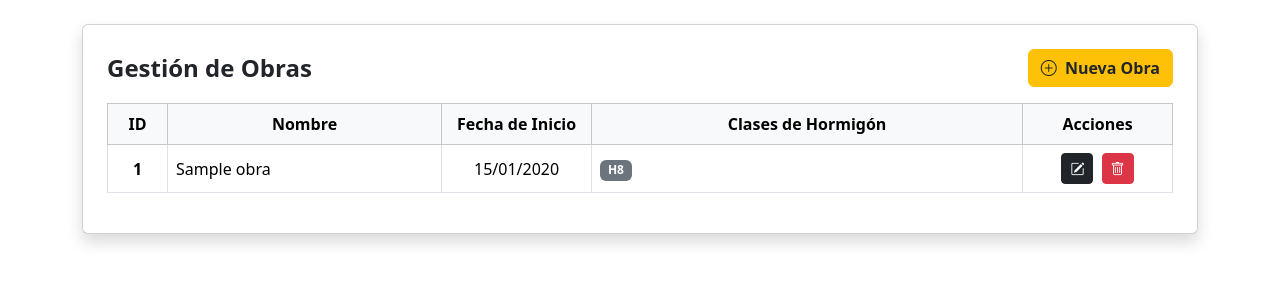
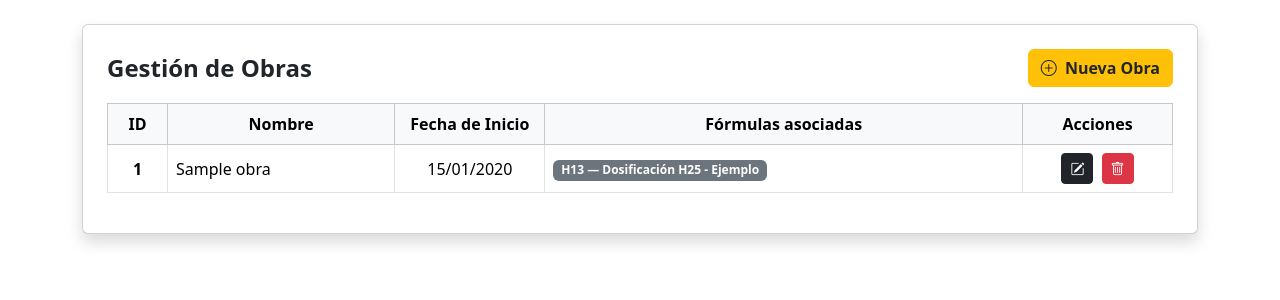
Before and after one commit to santiagonisi/Hormigon, a Flask app: page /obras in a window 1280 px wide. Shown: the part 66-366 px from the top of the page. Run offline with Flask 3, Linux system fonts and the light colour scheme; tables that the repository leaves empty hold one stand-in row (values such as "Sample post").

Commit message:
asociacion de formulas con obras

```diff
--- a/app.py
+++ b/app.py
@@ -2,6 +2,9 @@ from flask import Flask, render_template, request, jsonify, redirect, url_for, a
 from flask_sqlalchemy import SQLAlchemy
 from datetime import datetime
 import os
+from sqlalchemy import event
+import sqlite3
+from sqlalchemy.engine import Engine
 
 BASE_DIR = os.path.dirname(os.path.abspath(__file__))
 DB_PATH = os.path.join(BASE_DIR, 'database.db')
@@ -11,6 +14,13 @@ app.config['SQLALCHEMY_DATABASE_URI'] = 'sqlite:///' + DB_PATH
 app.config['SQLALCHEMY_TRACK_MODIFICATIONS'] = False
 db = SQLAlchemy(app)
 
+@event.listens_for(Engine, "connect")
+def _set_sqlite_pragma(dbapi_connection, connection_record):
+    # Habilita foreign_keys sólo para conexiones sqlite3
+    if isinstance(dbapi_connection, sqlite3.Connection):
+        cursor = dbapi_connection.cursor()
+        cursor.execute("PRAGMA foreign_keys=ON")
+        cursor.close()
 
 class Obra(db.Model):
     __tablename__ = 'obras'
@@ -18,6 +28,8 @@ class Obra(db.Model):
     nombre = db.Column(db.String(200), nullable=False)
     fecha = db.Column(db.Date, nullable=True)
     clases = db.relationship('Clase', secondary='obra_clase', back_populates='obras')
+    # Relación con fórmulas (una obra puede tener varias fórmulas)
+    formulas = db.relationship('Formula', secondary='obra_formula', back_populates='obras')
 
 class Clase(db.Model):
     __tablename__ = 'clases'
@@ -25,7 +37,8 @@ class Clase(db.Model):
     nombre = db.Column(db.String(100), nullable=False)
     descripcion = db.Column(db.String(250))
     obras = db.relationship('Obra', secondary='obra_clase', back_populates='clases')
-    formula = db.relationship('Formula', uselist=False, back_populates='clase')
+    # una clase puede tener varias fórmulas
+    formulas = db.relationship('Formula', back_populates='clase', cascade='all, delete-orphan')
 
 class ObraClase(db.Model):
     __tablename__ = 'obra_clase'
@@ -33,13 +46,21 @@ class ObraClase(db.Model):
     obra_id = db.Column(db.Integer, db.ForeignKey('obras.id'), nullable=False)
     clase_id = db.Column(db.Integer, db.ForeignKey('clases.id'), nullable=False)
 
+class ObraFormula(db.Model):
+    __tablename__ = 'obra_formula'
+    id = db.Column(db.Integer, primary_key=True)
+    obra_id = db.Column(db.Integer, db.ForeignKey('obras.id'), nullable=False)
+    formula_id = db.Column(db.Integer, db.ForeignKey('formulas.id'), nullable=False)
+
 class Formula(db.Model):
     __tablename__ = 'formulas'
     id = db.Column(db.Integer, primary_key=True)
     clase_id = db.Column(db.Integer, db.ForeignKey('clases.id'), nullable=False)
     nombre = db.Column(db.String(200), nullable=False)
-    clase = db.relationship('Clase', back_populates='formula')
+    clase = db.relationship('Clase', back_populates='formulas')
     items = db.relationship('FormulaItem', cascade='all, delete-orphan')
+    # Relación con obras (asociación many-to-many)
+    obras = db.relationship('Obra', secondary='obra_formula', back_populates='formulas')
 
 class FormulaItem(db.Model):
     __tablename__ = 'formula_items'
@@ -76,10 +97,11 @@ class Probeta(db.Model):
 
 
 def create_and_seed_db():
-    if not os.path.exists(DB_PATH):
-        db.create_all()
+    # crear tablas faltantes siempre (no borra datos existentes)
+    db.create_all()
 
-
+    # aplicar seed SOLO si no hay clases (evita duplicar seed en BD existente)
+    if Clase.query.count() == 0:
         c1 = Clase(nombre='H8', descripcion='Hormigón H8')
         c2 = Clase(nombre='H13', descripcion='Hormigón H13')
         c3 = Clase(nombre='H15', descripcion='Hormigón H15')
@@ -90,8 +112,6 @@ def create_and_seed_db():
         c8 = Clase(nombre='H30', descripcion='Hormigón H30')
         db.session.add_all([c1, c2, c3, c4, c5, c6 , c7, c8])
         db.session.commit()
-
-
         f = Formula(clase_id=c2.id, nombre='Dosificación H25 - Ejemplo')
         db.session.add(f); db.session.commit()
         fi1 = FormulaItem(formula_id=f.id, material='Cemento', cantidad=350, unidad='kg')
@@ -119,8 +139,11 @@ def parte_diario():
 @app.route('/obras')
 def obras_page():
     obras = Obra.query.order_by(Obra.id.desc()).all()
-    clases = Clase.query.order_by(Clase.nombre).all()
-    return render_template('obras.html', obras=obras, clases=clases)
+    # usar outerjoin para incluir fórmulas aunque falte la clase y ordenar
+    formulas = Formula.query.outerjoin(Clase).order_by(Clase.nombre, Formula.nombre).all()
+    # log simple en consola para debug
+    print(f"[DEBUG] obras_page: encontradas {len(formulas)} fórmulas")
+    return render_template('obras.html', obras=obras, formulas=formulas)
 
 @app.route('/formulas')
 def formulas_page():
@@ -133,9 +156,12 @@ def informes_page():
 
 @app.route('/api/get_clases/<int:obra_id>')
 def api_get_clases(obra_id):
+    # Obtener las clases asociadas a las fórmulas de la obra (evita duplicados)
     clases = (db.session.query(Clase.id, Clase.nombre)
-              .join(ObraClase, Clase.id == ObraClase.clase_id)
-              .filter(ObraClase.obra_id == obra_id)
+              .join(Formula, Clase.id == Formula.clase_id)
+              .join(ObraFormula, Formula.id == ObraFormula.formula_id)
+              .filter(ObraFormula.obra_id == obra_id)
+              .distinct()
               .order_by(Clase.nombre).all())
     result = [{'id': c.id, 'nombre': c.nombre} for c in clases]
     return jsonify(result)
@@ -233,7 +259,8 @@ def api_get_obra(obra_id):
         'id': obra.id,
         'nombre': obra.nombre,
         'fecha': obra.fecha.isoformat() if obra.fecha else None,
-        'clases': [c.id for c in obra.clases]
+        # devolver fórmulas asociadas para que el front pueda preseleccionarlas
+        'formulas': [f.id for f in obra.formulas]
     })
 
 @app.route('/api/obras', methods=['POST'])
@@ -251,9 +278,10 @@ def api_guardar_obra():
             )
             db.session.add(obra)
 
-        # Actualizar clases asociadas
-        clases = Clase.query.filter(Clase.id.in_(data['clases'])).all()
-        obra.clases = clases
+        # Actualizar fórmulas asociadas (vienen del formulario de obras)
+        formula_ids = data.get('formulas') or []
+        formulas = Formula.query.filter(Formula.id.in_(formula_ids)).all() if formula_ids else []
+        obra.formulas = formulas
 
         db.session.commit()
         return jsonify({'ok': True})
@@ -268,6 +296,8 @@ def api_eliminar_obra(obra_id):
 
         # Eliminamos primero los partes diarios asociados
         ParteDiario.query.filter_by(obra_id=obra_id).delete()
+        # eliminar asociaciones obra_formula
+        ObraFormula.query.filter_by(obra_id=obra_id).delete()
 
         # Eliminamos la obra
         db.session.delete(obra)
@@ -285,6 +315,8 @@ def api_eliminar_formula(formula_id):
 
         # Eliminamos primero los items de la fórmula
         FormulaItem.query.filter_by(formula_id=formula_id).delete()
+        # eliminar asociaciones obra_formula
+        ObraFormula.query.filter_by(formula_id=formula_id).delete()
 
         # Eliminamos la fórmula
         db.session.delete(formula)
--- a/templates/obras.html
+++ b/templates/obras.html
@@ -17,7 +17,7 @@
           <th style="width:60px;">ID</th>
           <th>Nombre</th>
           <th style="width:150px;">Fecha de Inicio</th>
-          <th>Clases de Hormigón</th>
+          <th>Fórmulas asociadas</th>
           <th style="width:150px;">Acciones</th>
         </tr>
       </thead>
@@ -28,12 +28,12 @@
           <td>{{ o.nombre }}</td>
           <td class="text-center">{{ o.fecha.strftime('%d/%m/%Y') if o.fecha else '-' }}</td>
           <td>
-            {% if o.clases %}
-              {% for clase in o.clases %}
-              <span class="badge bg-secondary me-1">{{ clase.nombre }}</span>
+            {% if o.formulas %}
+              {% for f in o.formulas %}
+              <span class="badge bg-secondary me-1">{{ f.clase.nombre }} — {{ f.nombre }}</span>
               {% endfor %}
             {% else %}
-              <span class="text-muted small">Sin clases</span>
+              <span class="text-muted small">Sin fórmulas</span>
             {% endif %}
           </td>
           <td class="text-center">
@@ -72,13 +72,13 @@
         </div>
 
         <div class="mb-3">
-          <label class="form-label">Clases de Hormigón</label>
-          <select id="obra_clases" name="clases" class="form-select" multiple size="6">
-            {% for clase in clases %}
-            <option value="{{ clase.id }}">{{ clase.nombre }} — {{ clase.descripcion }}</option>
+          <label class="form-label">Fórmulas</label>
+          <select id="obra_formulas" name="formulas" class="form-select" multiple size="6">
+            {% for formula in formulas %}
+            <option value="{{ formula.id }}">{{ formula.clase.nombre }} — {{ formula.nombre }}</option>
             {% endfor %}
           </select>
-          <div class="form-text text-muted">Ctrl + click para seleccionar múltiples clases</div>
+          <div class="form-text text-muted">Ctrl + click para seleccionar múltiples fórmulas</div>
         </div>
       </div>
 
@@ -102,7 +102,7 @@ document.addEventListener('DOMContentLoaded', () => {
     document.getElementById('obraModalLabel').textContent = 'Nueva Obra';
     obraForm.reset();
     document.getElementById('obra_id').value = '';
-    Array.from(document.getElementById('obra_clases').options)
+    Array.from(document.getElementById('obra_formulas').options)
       .forEach(opt => opt.selected = false);
     obraModal.show();
   });
@@ -118,9 +118,9 @@ document.addEventListener('DOMContentLoaded', () => {
           document.getElementById('obra_nombre').value = o.nombre;
           document.getElementById('obra_fecha').value = o.fecha ? o.fecha.split('T')[0] : '';
 
-          const selectClases = document.getElementById('obra_clases');
-          Array.from(selectClases.options).forEach(opt => {
-            opt.selected = o.clases.includes(parseInt(opt.value));
+          const selectFormulas = document.getElementById('obra_formulas');
+          Array.from(selectFormulas.options).forEach(opt => {
+            opt.selected = o.formulas.includes(parseInt(opt.value));
           });
 
           obraModal.show();
@@ -150,14 +150,14 @@ document.addEventListener('DOMContentLoaded', () => {
   obraForm.addEventListener('submit', ev => {
     ev.preventDefault();
 
-    const clasesSelect = document.getElementById('obra_clases');
-    const clasesSeleccionadas = Array.from(clasesSelect.selectedOptions).map(opt => parseInt(opt.value));
+    const formulasSelect = document.getElementById('obra_formulas');
+    const formulasSeleccionadas = Array.from(formulasSelect.selectedOptions).map(opt => parseInt(opt.value));
 
     const payload = {
       id: document.getElementById('obra_id').value || null,
       nombre: document.getElementById('obra_nombre').value,
       fecha: document.getElementById('obra_fecha').value || null,
-      clases: clasesSeleccionadas
+      formulas: formulasSeleccionadas
     };
 
     fetch('/api/obras', {
```
